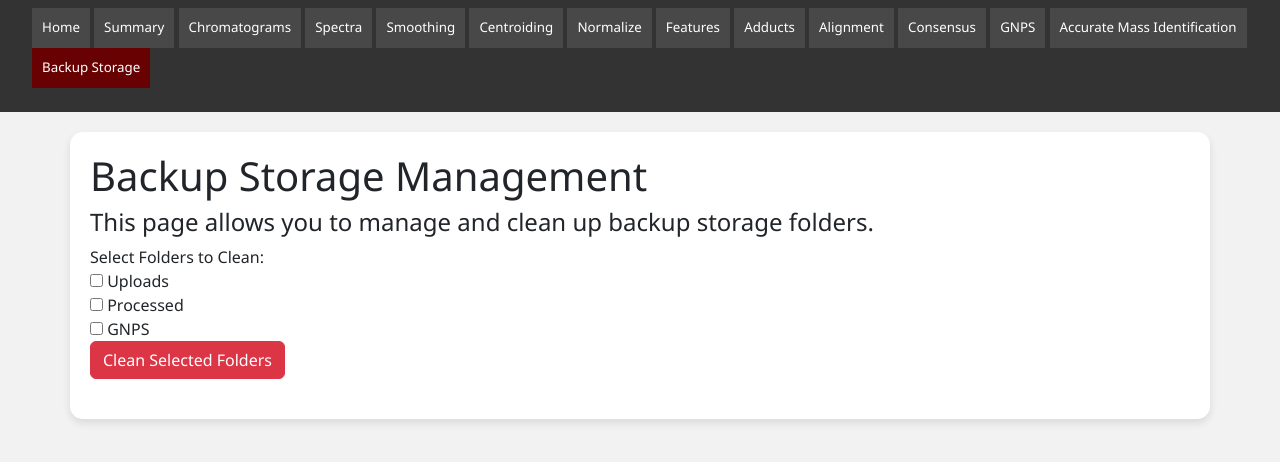
After one commit to EnriqueMA-jar/ms_pre, a Flask app: page /backup in a window 1280 px wide. The commit adds this page. Shown: the top 462 px of the page. Run offline with Flask 3, Linux system fonts and the light colour scheme; some libraries are stand-ins or nearby versions.

Commit message:
testing folders enpoint

```diff
--- a/main.py
+++ b/main.py
@@ -930,6 +930,13 @@ def download_gnps(filename):
     uploads_dir = os.path.join(os.getcwd(), 'uploads/gnps')
     return send_from_directory(uploads_dir, filename, as_attachment=True)
 
+# ----------------------------------------------------------------------------------------------------------------------------------
+# ----------------------------------------------------------------------------------------------------------------------------------
+# Backup storage page ####################################
+@app.route('/backup')
+def backup_storage():
+    return render_template('backup_storage.html')
+
 # Cleaning folders endpoint/function ####################################
 @app.route('/clean_folders', methods=['POST'])
 def clean_folders(folders):
@@ -943,8 +950,8 @@ def clean_folders(folders):
                     if os.path.isfile(file_path):
                         os.remove(file_path)
                 except Exception as e:
-                    print(f"Error removing file {file_path}: {e}")
-    return render_template('base.html')
+                    alert = f"Error removing file {file_path}: {e}"
+    return render_template('backup_storage.html', error_alert=alert)
 
 # session files testing Endpoint
 @app.route('/session_files')
@@ -1034,4 +1041,21 @@ def advance_workflow_step(step_name):
         current_steps.pop(0)
         session['current_steps'] = current_steps
 
+
+# -------------------------------------------------------------------
+from flask import Blueprint, jsonify
+import os
+
+explorer = Blueprint('explorer', __name__)
+
+@explorer.route('/folders')
+def list_folders():
+    base_path = os.path.abspath(os.path.dirname(__file__))  # Cambia esto si quieres otro directorio
+    folders = [name for name in os.listdir(base_path) if os.path.isdir(os.path.join(base_path, name))]
+    return jsonify(folders)
+app.register_blueprint(explorer)
+
+
+
+
 app.run(host='0.0.0.0', port=5000)
--- /dev/null
+++ b/static/css/backup_storage.css
@@ -0,0 +1,36 @@
+.container{
+    display: grid;
+    grid-template-areas:
+               'form_section form_section'
+               'result_section result_section';
+
+    grid-template-columns: 1fr 2fr;
+    grid-template-rows: auto;
+    gap: 20px;
+    min-height: 35vh;
+    width: 100% !important;
+    border-radius: 0.8em;
+    font-family: 'Segoe UI', Tahoma, Geneva, Verdana, sans-serif;
+    padding: 20px;
+    box-shadow: 0 4px 8px rgba(0, 0, 0, 0.1);
+}
+h2{
+    margin-top: 10px;
+}
+
+.link{
+    text-decoration: none;
+    color: #4c85c3;
+}
+.link:hover{
+    text-decoration: underline;
+    color: #113760;
+}
+.form_section {
+    grid-area: form_section;
+    width: 100% !important;
+}
+.result_section {
+    grid-area: result_section;
+    width: 100% !important;
+}
--- /dev/null
+++ b/templates/backup_storage.html
@@ -0,0 +1,36 @@
+{% extends "base.html" %}
+{% block content %}
+<!DOCTYPE html>
+<html lang="en">
+<head>
+    <meta charset="UTF-8">
+    <meta name="viewport" content="width=device-width, initial-scale=1.0">
+    <title>Backup Storage</title>
+    <link rel="stylesheet" href="{{ url_for('static', filename='css/backup_storage.css') }}">
+</head>
+<body>
+    <div class="container">
+        <section class="form_section">
+        <h1>Backup Storage Management</h1>
+        <h4>This page allows you to manage and clean up backup storage folders.</h4>
+
+        <form method="POST" action="/clean_folders">
+            <div class="form-group">
+                <label for="folders">Select Folders to Clean:</label><br>
+                <input type="checkbox" id="uploads" name="folders" value="uploads">
+                <label for="uploads">Uploads</label><br>
+                <input type="checkbox" id="processed" name="folders" value="processed">
+                <label for="processed">Processed</label><br>
+                <input type="checkbox" id="gnps" name="folders" value="gnps">
+                <label for="gnps">GNPS</label><br>
+            </div>
+            <button type="submit" class="btn btn-danger">Clean Selected Folders</button>
+        </form>
+
+        {% include "alerts/alerts.html" %}
+
+        </section>
+    </div>
+</body>
+</html>
+{% endblock %}
--- a/templates/base.html
+++ b/templates/base.html
@@ -37,7 +37,7 @@
         <li class="li"><a href="/ami" class="a">Accurate Mass Identification</a></li>
 
 
-        <li class="li li_cleaner"><a href="/cleaner" class="a">Backup Storage</a></li>
+        <li class="li li_cleaner"><a href="/backup" class="a">Backup Storage</a></li>
 
     </ul>
     </nav>
```
